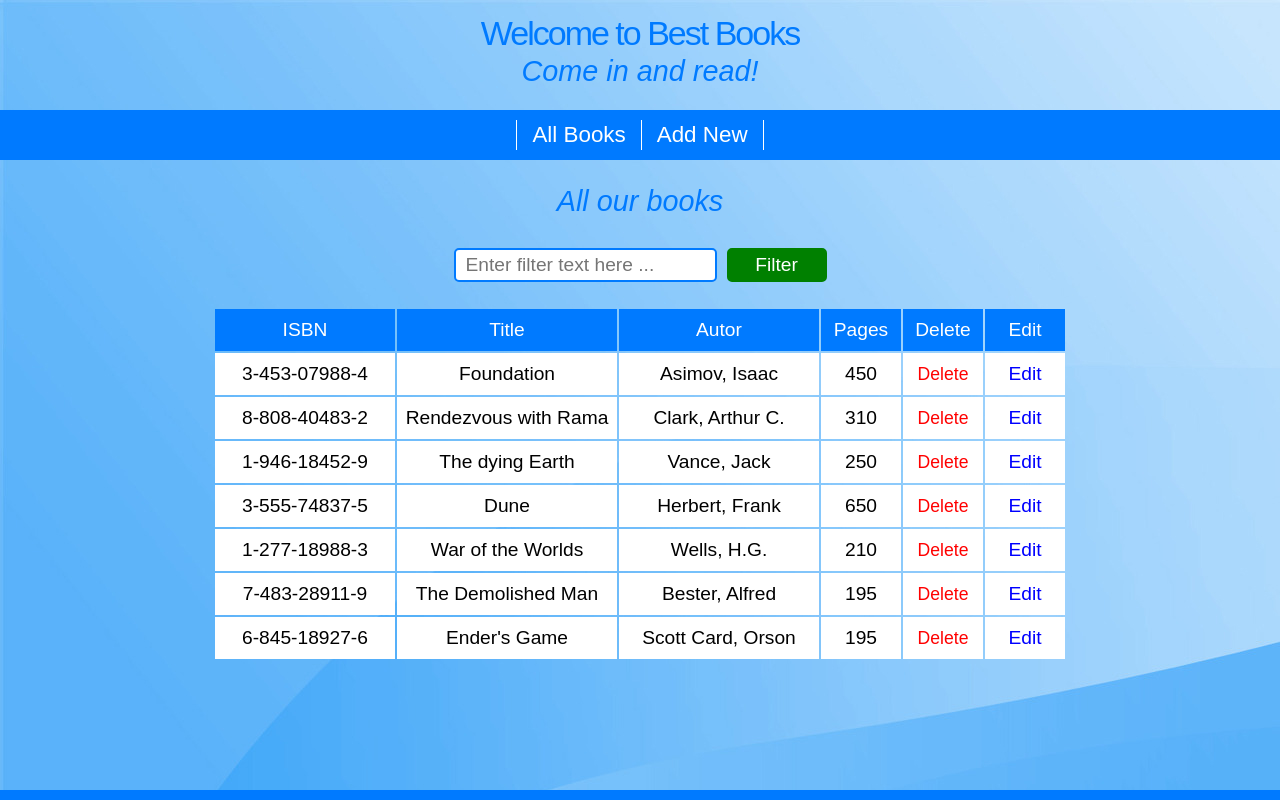
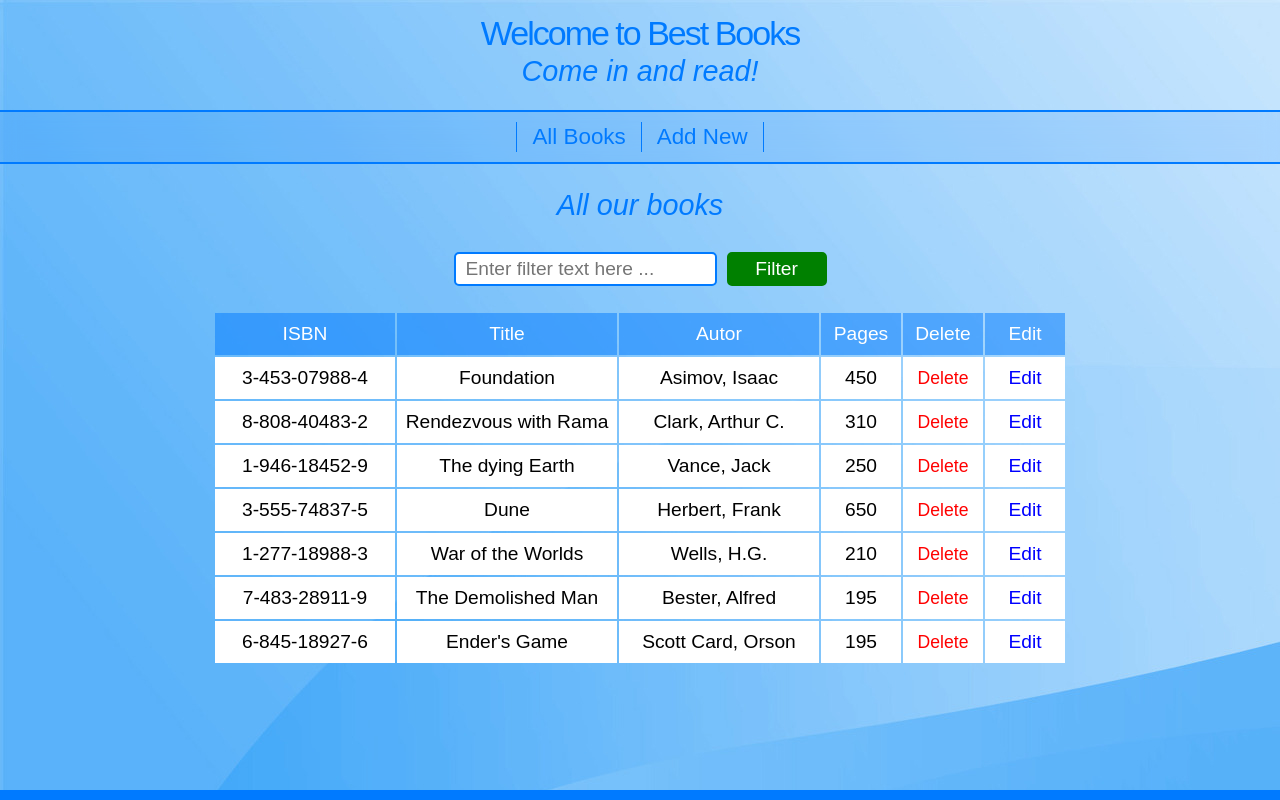
Before and after one commit to hinzberg/best-books-angular-learning, an Angular app: page / in a window 1280 px wide. Built offline with nearby package versions, Linux system fonts and the light colour scheme.

Commit message:
Fixed Style and Form

```diff
--- a/src/app/Components/book-entry/book-entry.component.ts
+++ b/src/app/Components/book-entry/book-entry.component.ts
@@ -20,16 +20,11 @@ export class BookEntryComponent {
   private selectedBook? : Book = undefined
   public addButtonText = "Add Book";
 
-    title = new FormControl('', [Validators.required]);
-    autor = new FormControl('', [Validators.required]);
-    isbn = new FormControl('', [Validators.required]);
-    pages = new FormControl('', [Validators.required]);
-
   checkoutForm = new FormGroup<EntryForm>({
-      title : this.title,
-      autor : this.autor,
-      isbn : this.isbn,
-      pages : this.pages
+    title : new FormControl('', [Validators.required]),
+    autor : new FormControl('', [Validators.required]),
+    isbn :new FormControl('', [Validators.required]),
+    pages : new FormControl('', [Validators.required])
   });
 
   constructor(public bookservice : BookService , public router : Router, private activatedRoute : ActivatedRoute) {
@@ -38,9 +33,10 @@ export class BookEntryComponent {
     if (id !== undefined) {
       this.selectedBook = bookservice.getById(id);
       if (this.selectedBook !== undefined) {
-        this.title.setValue(this.selectedBook.Title);
-        this.isbn.setValue(this.selectedBook.ISBN);
-        this.pages.setValue(String(this.selectedBook.NumberOfPages));
+        this.checkoutForm.controls['autor'].setValue(this.selectedBook.Autor);
+        this.checkoutForm.controls['title'].setValue(this.selectedBook.Title);
+        this.checkoutForm.controls['isbn'].setValue(this.selectedBook.ISBN);
+        this.checkoutForm.controls['pages'].setValue(String(this.selectedBook.NumberOfPages));
         this.addButtonText = "Update";
       }
     }
--- a/src/app/Components/book-table/book-table.component.css
+++ b/src/app/Components/book-table/book-table.component.css
@@ -31,11 +31,11 @@
 td{
     padding: 10px;
     border: 0px;
-    background-color:#007aff;
     color:white;
     font-size: 1.2rem;
     font-weight: 400;
     font-family: "Arial";
+    background-color: #007aff80;
 }
 
 .isbnRow {
--- a/src/app/Components/page-header/page-header.component.css
+++ b/src/app/Components/page-header/page-header.component.css
@@ -11,10 +11,7 @@
     position: relative;
   }
 
-
-
   .navigationBar {
-    background-color: #007aff;
     height: 50px;
     text-align: center;
     display: flex;
@@ -22,16 +19,20 @@
     justify-content: center;
     align-items: center;
     width: 100%;
+    border-top: 2px solid #007aff;;
+    border-bottom: 2px solid #007aff;;
+    backdrop-filter: blur(10px);
+    background-color: #007aff20;
   }
 
  .navigationLink {
     background-color: 007aff;
-    color: white;
+    color: #007aff;
     text-align: center;
     display: flex;
     align-items: center;
-    border-left: 1px solid white;
-    border-right: 1px solid white;
+    border-left: 1px solid #007aff;
+    border-right: 1px solid #007aff;
     border-top: 0px;
     border-bottom: 0px;
     font-size: 1.4em;
@@ -43,16 +44,21 @@
     font-weight: 400;
     line-height: 150%;
     font-family: "Arial";
+
+ }
+
+ .navigationLink:hover {
+  color: white;
+  font-style: italic;
  }
 
  .navigationLinkRight {
-  background-color: #007aff;
-  color: white;
+  color: #007aff;;
   text-align: center;
   display: flex;
   align-items: center;
   border-left: 0px;
-  border-right: 1px solid white;
+  border-right: 1px solid #007aff;;
   border-top: 0px;
   border-bottom: 0px;
   font-size: 1.4rem;
@@ -65,3 +71,8 @@
   line-height: 150%;
   font-family: "Arial";
 }
+
+.navigationLinkRight:hover {
+  color: white;
+  font-style: italic;
+ }
```
Lines whose indentation alone changed are shown as unchanged.
